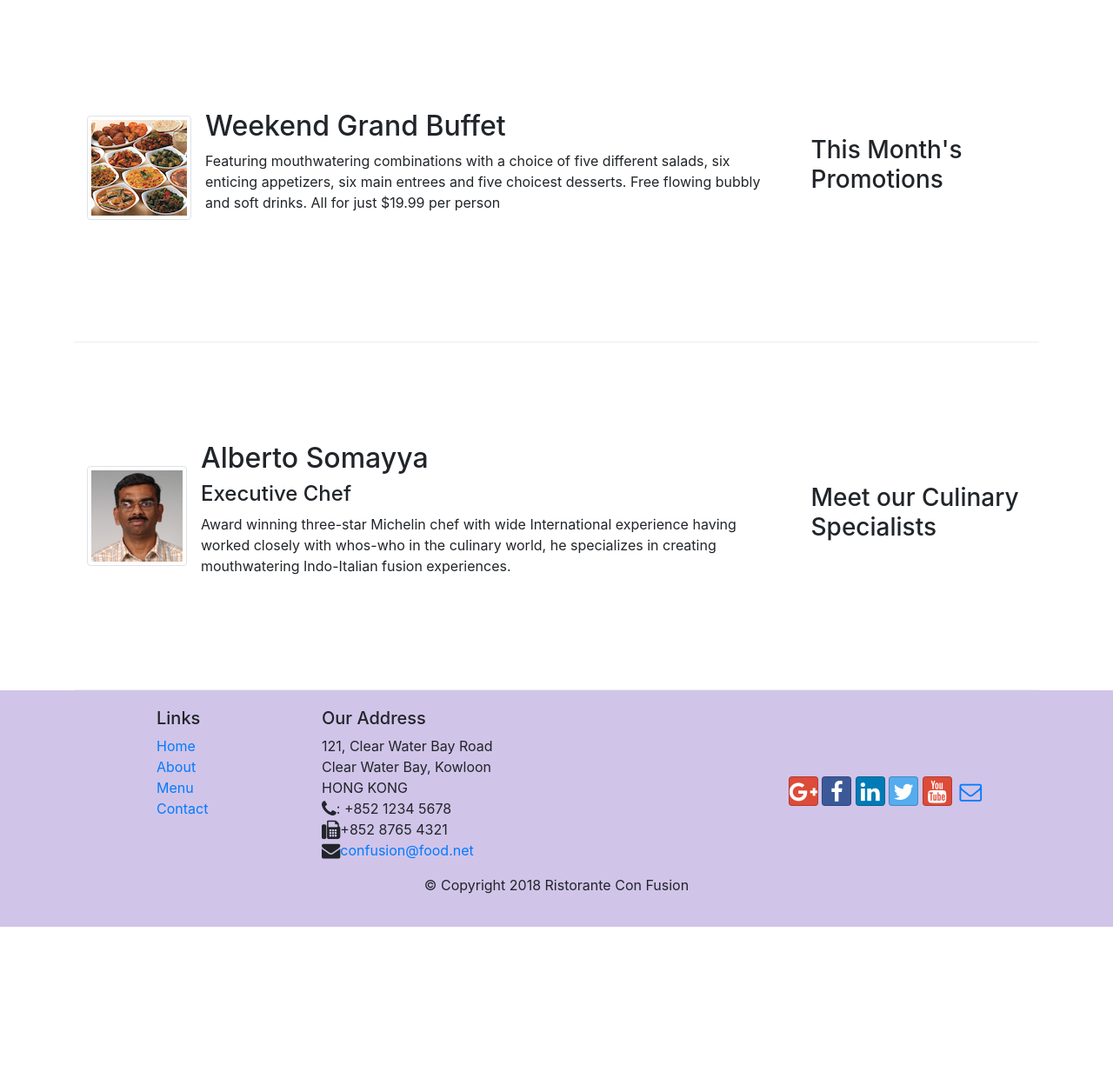
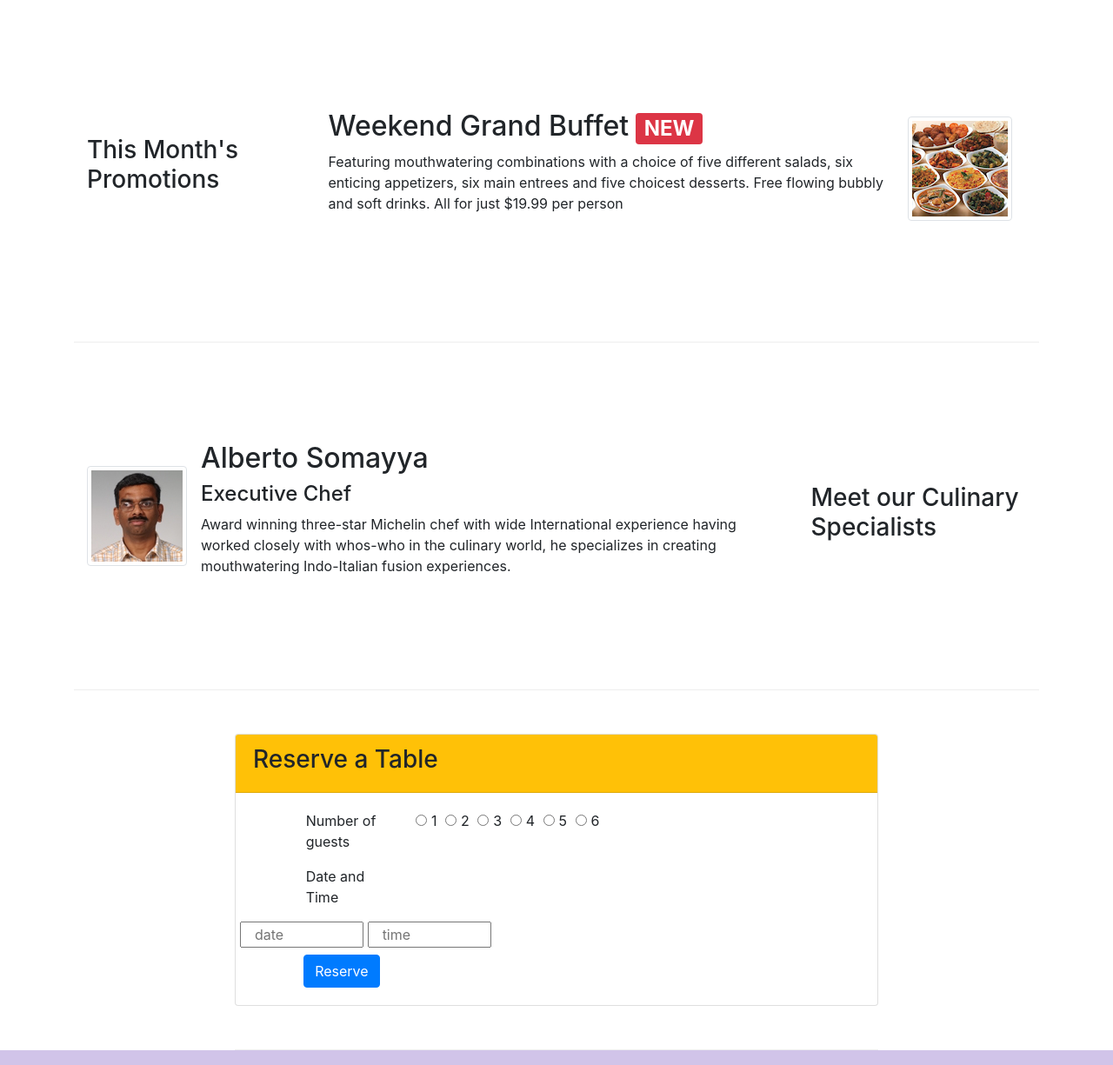
Before and after one commit to julienb86/bootstrap, a website: page index.html in a window 1280 px wide. Shown: the part 740-1965 px from the top of the page at 87% size. Before the commit the page ends 1806 px from the top, so only its background shows below. Drawn offline with nearby package versions, Linux system fonts and the light colour scheme.

Commit message:
assignement 2

```diff
--- a/css/style.css
+++ b/css/style.css
@@ -37,3 +37,7 @@ body{
 .navbar-dark{
 	background-color: #512DA8;
 }
+
+.person input{
+	margin: 5px;
+}
--- a/index.html
+++ b/index.html
@@ -43,6 +43,9 @@
                 <div  class="col-12 col-sm align-self-center">
                     <img src="img/logo.png" class="img-fluid" alt="">
                 </div>
+                <div class="col-12 col-sm-3 align-self-center">
+                  <a type="button" class="btn btn-warning" href="#reservation">Reserve a table</a>
+                </div>
             </div>
         </div>
     </header>
@@ -56,7 +59,7 @@
                 <div class="media">
                     <img src="img/uthappizza.png" alt="Uthappizza" class="d-flex mr-3 img-thumbnail align-self-center">
                     <div class="media-body">
-                        <h2 class="mt-0">Uthappizza<span class="badge badge-danger">HOT</span><span class="badge badge-pill badge-secondary"</span>4$99</h2>
+                        <h2 class="mt-0">Uthappizza<span class="badge badge-danger ml-2">HOT</span><span class="badge badge-pill badge-secondary ml-2"</span>$4.99</h2>
                         <p>A unique combination of Indian Uthappam (pancake) and Italian pizza, topped with Cerignola olives, ripe vine cherry tomatoes, Vidalia onion, Guntur chillies and Buffalo Paneer.</p>
                     </div>
 
@@ -69,11 +72,11 @@
             <div class="col-12 col-sm-4 col-md-3">
                 <h3>This Month's Promotions</h3>
             </div>
-            <div class="col col-sm order-sm-first col-md">
+            <div class="col col-sm col-md">
                 <div class="media">
-                    <img src="img/buffet.png" alt="buffet" class="d-flex mr-3 img-thumbnail align-self-center">
+                    <img src="img/buffet.png" alt="buffet" class="d-flex mr-3 order-sm-last img-thumbnail align-self-center">
                     <div class="media-body">
-                        <h2 class="mt-0">Weekend Grand Buffet</h2>
+                        <h2 class="mt-0">Weekend Grand Buffet<span class="badge badge-danger ml-2"> NEW</span></h2>
                         <p>Featuring mouthwatering combinations with a choice of five different salads, six enticing appetizers, six main entrees and five choicest desserts. Free flowing bubbly and soft drinks. All for just $19.99 per person </p>
                     </div>
                 </div>
@@ -95,6 +98,35 @@
                 </div>
             </div>
         </div>
+        <div class="col-12 col-sm-8 offset-sm-2 justify-content-center row-content">
+          <div class="card" id="reservation">
+            <div class="card-header bg-warning">
+              <h3>Reserve a Table</h3>
+            </div>
+            <div class="card-body">
+              <div class="row">
+                <p class="col-12 offset-sm-1 col-sm-2">Number of guests</p>
+                <div class="col-12 col-sm-9 person">
+                  <input type="radio" name="person" value="1"><label for="radio">1</label>
+                  <input type="radio" name="person" value="1"><label for="radio">2</label>
+                  <input type="radio" name="person" value="1"><label for="radio">3</label>
+                  <input type="radio" name="person" value="1"><label for="radio">4</label>
+                  <input type="radio" name="person" value="1"><label for="radio">5</label>
+                  <input type="radio" name="person" value="1"><label for="radio">6</label>
+                </div>
+              </div>
+              <div class="row">
+                <p class="col-12 offset-sm-1 col-sm-2">Date and Time</p>
+                <div class="">
+                  <input class="col-12 col-sm-3" type="text" name="date" placeholder="date">
+                  <input class="col-12 col-sm-3" type="text" name="time" placeholder="time">
+                </div>
+              </div>
+              <button class="offset-sm-1 btn btn-primary mt-3 mt-sm-2" type="button" name="button">Reserve</button>
+            </div>
+          </div>
+        </div>
+
     </div>
 
     <footer class="footer">
```
